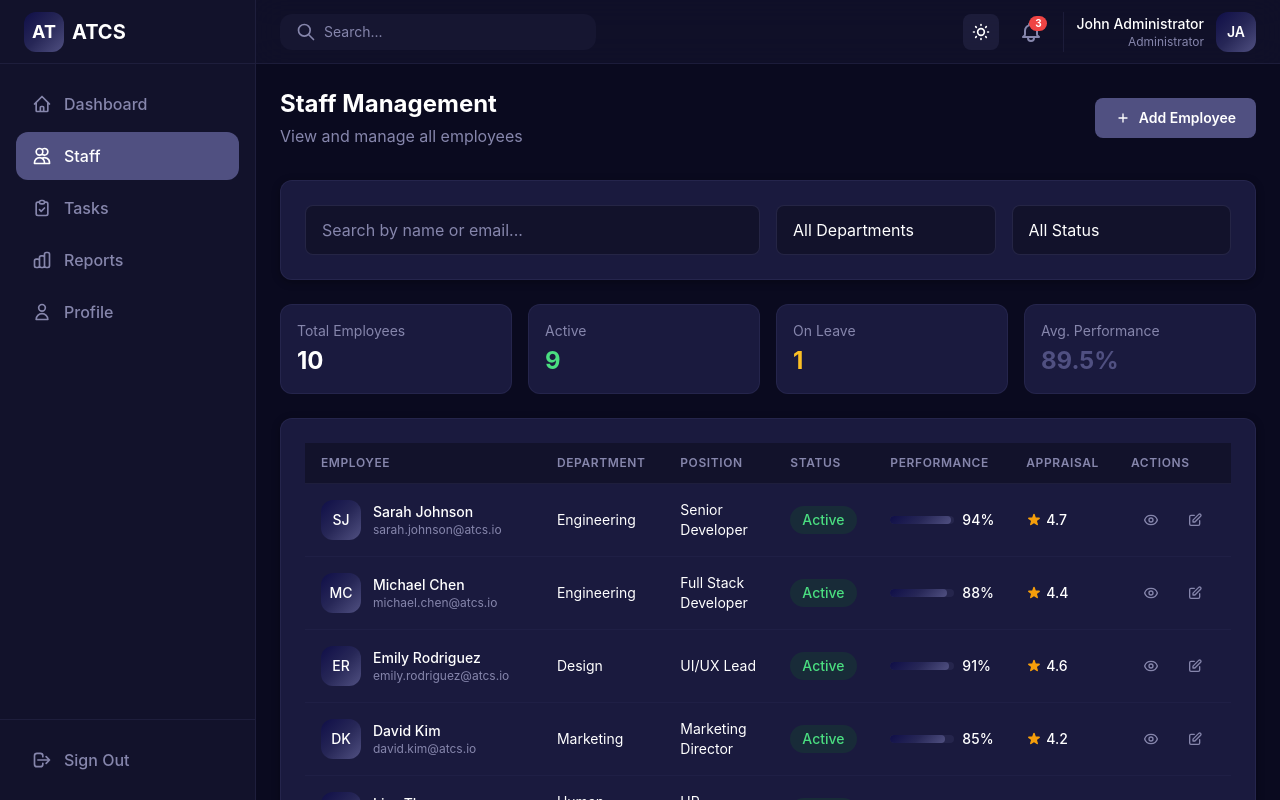
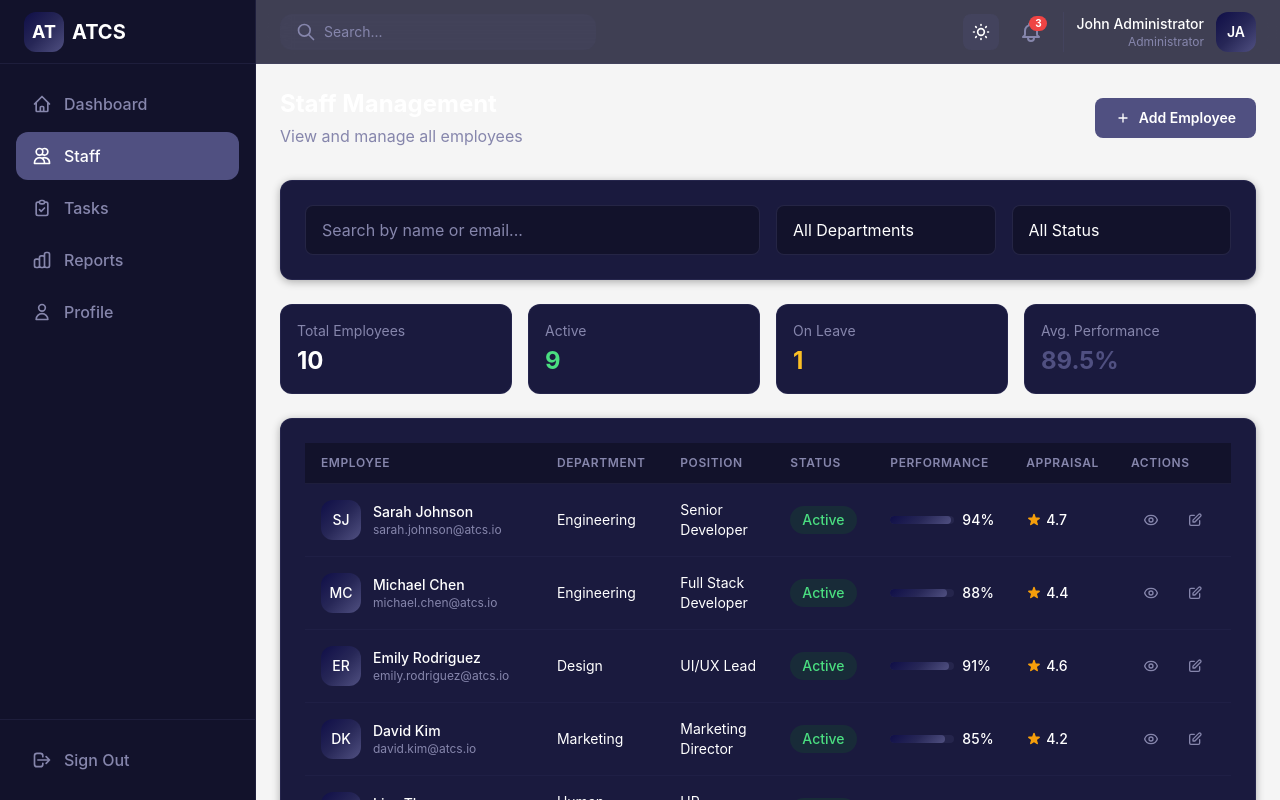
Before and after one commit to KingObioma/ATCS-UI-Prototype, a Next.js app: page /staff in a window 1280 px wide. Shown: the top 800 px of the page. Built offline with nearby package versions, Linux system fonts and the light colour scheme.

Commit message:
tech stack Modifications

```diff
--- a/src/components/layout/DashboardLayout.tsx
+++ b/src/components/layout/DashboardLayout.tsx
@@ -13,7 +13,7 @@ export function DashboardLayout({ children }: DashboardLayoutProps) {
   const [sidebarOpen, setSidebarOpen] = useState(false)
 
   return (
-    <div className="min-h-screen bg-light-bg dark:bg-dark-bg transition-colors duration-200">
+    <div className="min-h-screen bg-light-bg white:bg-dark-bg transition-colors duration-200">
       {/* Sidebar navigation */}
       <Sidebar isOpen={sidebarOpen} onClose={() => setSidebarOpen(false)} />
 
```
